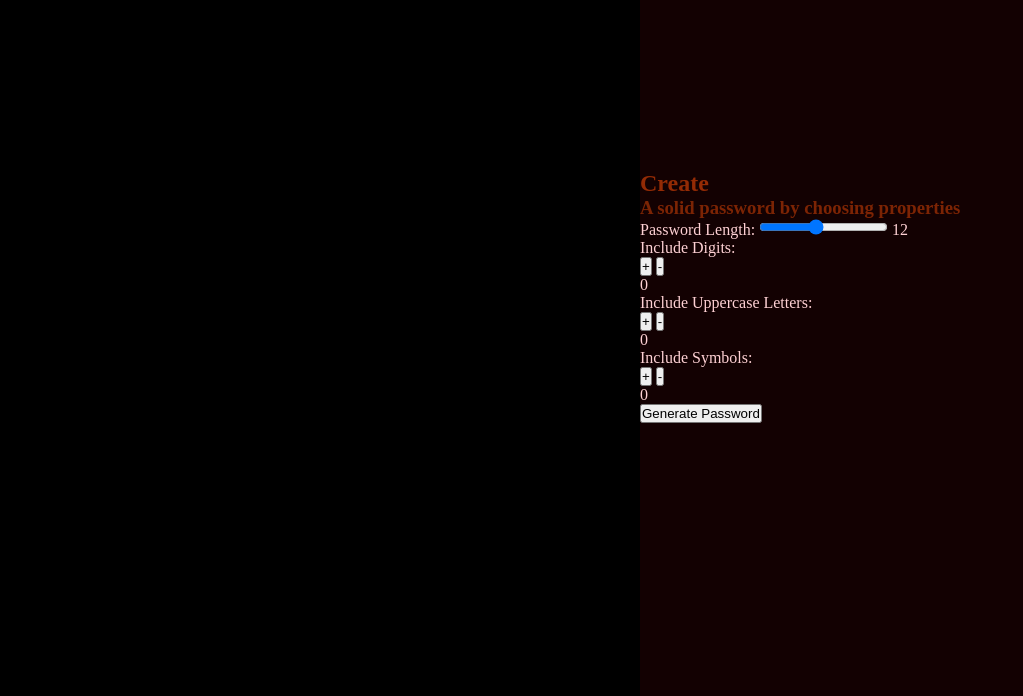
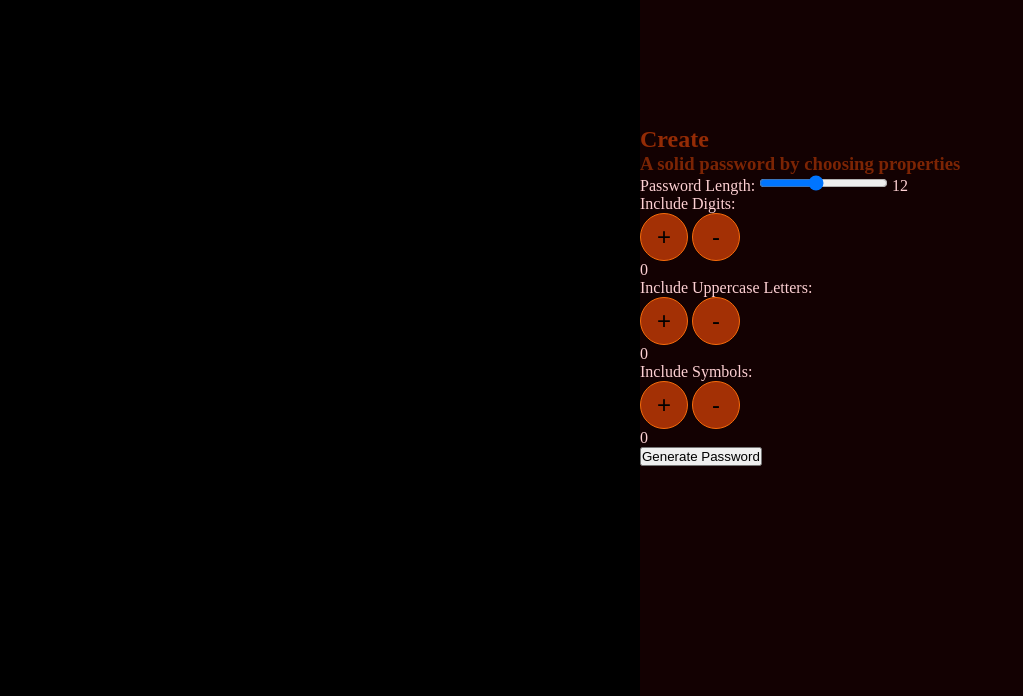
Before and after one commit to pawelek7k/password-generator, a website: page index.html in a window 1280 px wide. Shown: the part 104-800 px from the top of the page, without its empty margins (0-1023 px from the left). Drawn offline with Linux system fonts and the light colour scheme.

Commit message:
add styles

```diff
--- a/index.html
+++ b/index.html
@@ -29,24 +29,24 @@
             <div class="option digits">
                 <label for="digits">Include Digits:</label>
                 <div>
-                    <button class="increment" data-type="digits">+</button>
-                    <button class="decrement" data-type="digits">-</button>
+                    <button class="increment circle" data-type="digits">+</button>
+                    <button class="decrement circle" data-type="digits">-</button>
                 </div>
             </div>
 
             <div class="option capitals">
                 <label for="capitals">Include Uppercase Letters:</label>
                 <div>
-                    <button class="increment" data-type="capitals">+</button>
-                    <button class="decrement" data-type="capitals">-</button>
+                    <button class="increment circle" data-type="capitals">+</button>
+                    <button class="decrement circle" data-type="capitals">-</button>
                 </div>
             </div>
 
             <div class="option symbols">
                 <label for="symbols">Include Symbols:</label>
                 <div>
-                    <button class="increment" data-type="symbols">+</button>
-                    <button class="decrement" data-type="symbols">-</button>
+                    <button class="increment circle" data-type="symbols">+</button>
+                    <button class="decrement circle" data-type="symbols">-</button>
                 </div>
             </div>
 
--- a/styles/styles.css
+++ b/styles/styles.css
@@ -38,3 +38,18 @@ h2 {
 h3 {
   color: var(--secondary-accent-shade);
 }
+
+.circle {
+  background-color: var(--secondary);
+  border-radius: 50%;
+  width: 3rem;
+  height: 3rem;
+  border: none;
+  border: thin solid var(--accent);
+  font-size: 1.5rem;
+  cursor: pointer;
+}
+
+.circle:hover {
+  background-color: var(--primary-accent-shade);
+}
```
